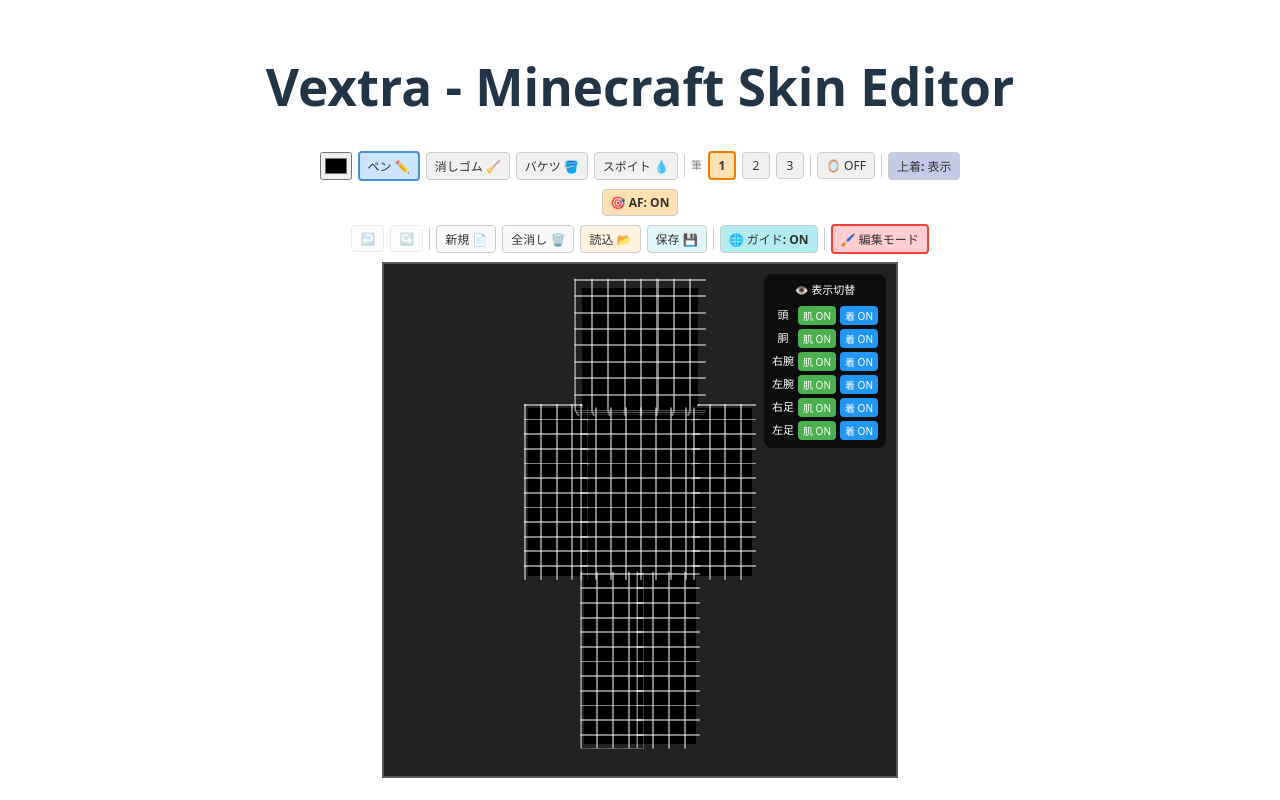
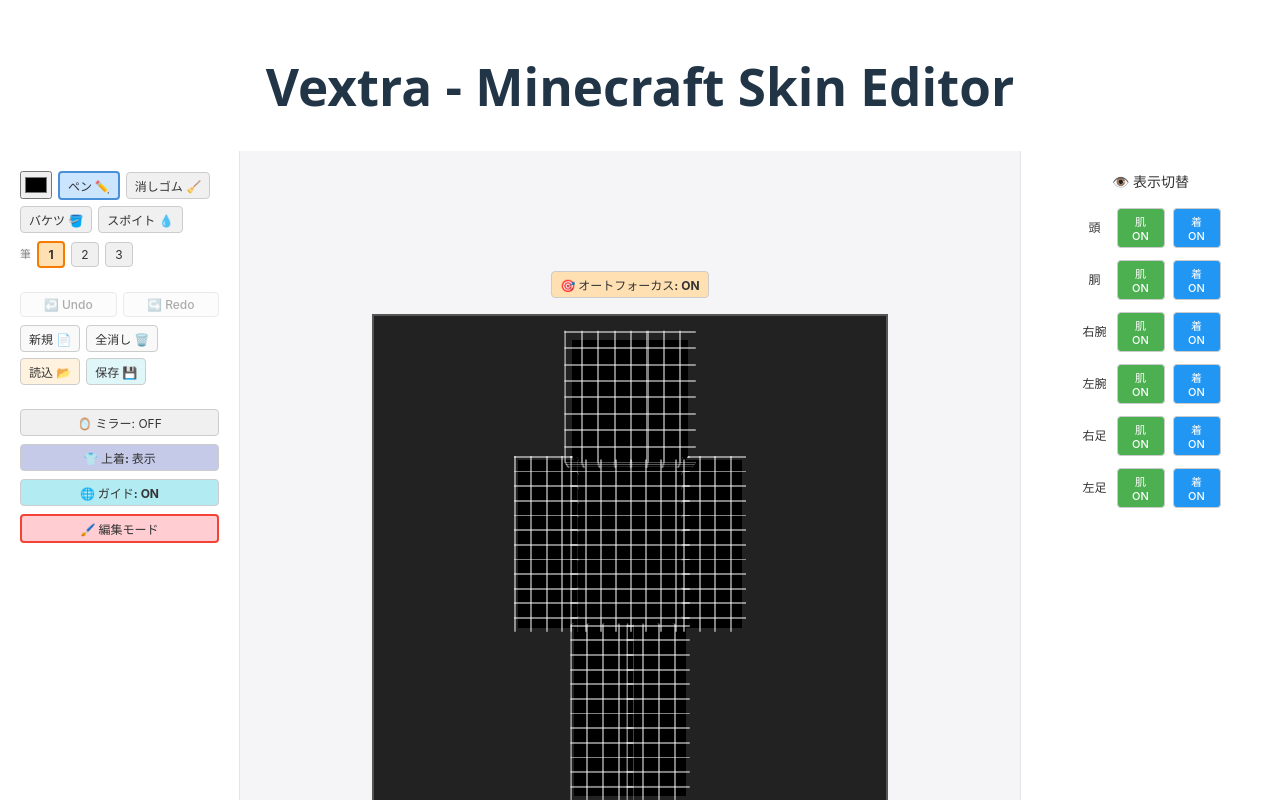
Before and after one commit to ToraMutton/minecraft-skin-editor, a React (Vite) app: page / in a window 1280 px wide. Shown: the top 800 px of the page. Built offline with nearby package versions, Linux system fonts and the light colour scheme.

Commit message:
feat: new modern UI

```diff
--- a/src/CanvasEditor.tsx
+++ b/src/CanvasEditor.tsx
@@ -474,14 +474,29 @@
 
 
   // return部分
+  return (
+    <div style={{
+      display: 'grid',
+      gridTemplateColumns: '240px 1fr 260px', // 左サイド240px、中央残り全部、右サイド260px
+      height: '100vh', // 画面いっぱいに広げる
+      width: '100vw',
+      backgroundColor: '#f5f5f7',
+      fontFamily: '-apple-system, BlinkMacSystemFont, "Segoe UI", Roboto, Helvetica, Arial, sans-serif'
+    }}>
 
-
-  return (
-    <div style={{ display: 'flex', flexDirection: 'column', alignItems: 'center', gap: '8px' }}>
-
-      {/* ===== ツールバー 1行目: ツール選択 ===== */}
-      <div style={{ display: 'flex', gap: '6px', alignItems: 'center', flexWrap: 'wrap', justifyContent: 'center' }}>
-        {/* カラーピッカー */}
+      {/* 左サイドバー（ツール＆パレット＆操作ボタン） */}
+      <aside style={{
+        backgroundColor: '#ffffff',
+        borderRight: '1px solid #e5e5e5',
+        padding: '20px',
+        display: 'flex',
+        flexDirection: 'column',
+        gap: '24px',
+        overflowY: 'auto'
+      }}>
+        {/* ツール群 */}
+        <div style={{ display: 'flex', flexDirection: 'column', gap: '8px' }}>
+          <div style={{ display: 'flex', gap: '6px', alignItems: 'center', flexWrap: 'wrap' }}>
             <input
               type="color"
               value={color}
@@ -489,132 +504,101 @@
               disabled={colorDisabled}
               style={{ cursor: colorDisabled ? 'not-allowed' : 'pointer', width: '32px', height: '28px' }}
             />
-
-        {/* ペン、消しゴム、バケツ、スポイト */}
             {(['pen', 'eraser', 'bucket', 'picker'] as Tool[]).map(t => (
               <button key={t} onClick={() => setTool(t)} style={toolBtn(t)}>
                 {toolConfig[t].label}
               </button>
             ))}
+          </div>
 
-        {/* 縦線 */}
-        <div style={{ width: '1px', height: '22px', backgroundColor: '#ccc' }} />
+          {/* 最近使った色パレット */}
+          {recentColors.length > 0 && (
+            <div style={{ display: 'flex', gap: '3px', flexWrap: 'wrap' }}>
+              {recentColors.map((c, i) => (
+                <button key={`${c}-${i}`}
+                  onClick={() => { setColor(c); setTool('pen'); }}
+                  title={c}
+                  style={{
+                    width: '20px', height: '20px', backgroundColor: c,
+                    border: c === color ? '2px solid #333' : '1px solid #aaa',
+                    borderRadius: '3px', cursor: 'pointer', padding: 0,
+                  }}
+                />
+              ))}
+            </div>
+          )}
 
           {/* ブラシサイズ */}
+          <div style={{ display: 'flex', gap: '6px', alignItems: 'center' }}>
             <span style={{ fontSize: '11px', color: '#888' }}>筆</span>
             {([1, 2, 3] as BrushSize[]).map(s => (
               <button key={s} onClick={() => setBrushSize(s)} style={sizeBtn(s)}>
                 {s}
               </button>
             ))}
-
-        {/* 縦線 */}
-        <div style={{ width: '1px', height: '22px', backgroundColor: '#ccc' }} />
-
-        {/* ミラー */}
-        <button onClick={() => setMirror(!mirror)} style={toggleBtn(mirror, '#e1bee7')}>
-          🪞 {mirror ? 'ON' : 'OFF'}
-        </button>
-
-        {/* 縦線 */}
-        <div style={{ width: '1px', height: '22px', backgroundColor: '#ccc' }} />
-
-        {/* レイヤー切り替え */}
-        <button
-          onClick={() => setShowOverlay(!showOverlay)}
-          style={toggleBtn(showOverlay, '#c5cae9')}
-        >
-          {showOverlay ? '上着: 表示' : '上着: 非表示'}
-        </button>
+          </div>
         </div>
 
-      <button
-        onClick={() => setIsAutoFocus(!isAutoFocus)}
-        style={toggleBtn(isAutoFocus, '#ffe0b2')}
-      >
-        {isAutoFocus ? '🎯 AF: ON' : '📍 AF: OFF'}
+        {/* 操作ボタン群（Undo/Redo/保存など） */}
+        <div style={{ display: 'flex', flexDirection: 'column', gap: '8px' }}>
+          <div style={{ display: 'flex', gap: '6px' }}>
+            <button onClick={handleUndo} disabled={!canUndo} style={{ ...btn, opacity: canUndo ? 1 : 0.4, flex: 1 }} title="元に戻す">↩️ Undo</button>
+            <button onClick={handleRedo} disabled={!canRedo} style={{ ...btn, opacity: canRedo ? 1 : 0.4, flex: 1 }} title="やり直す">↪️ Redo</button>
+          </div>
+          <div style={{ display: 'flex', gap: '6px', flexWrap: 'wrap' }}>
+            <button onClick={newCanvas} style={btn}>新規 📄</button>
+            <button onClick={clearCanvas} style={btn}>全消し 🗑️</button>
+            <button onClick={() => fileInputRef.current?.click()} style={{ ...btn, backgroundColor: '#fff3e0' }}>読込 📂</button>
+            <input ref={fileInputRef} type="file" accept=".png" onChange={handleImport} style={{ display: 'none' }} />
+            <button onClick={downloadImage} style={{ ...btn, backgroundColor: '#e0f7fa' }}>保存 💾</button>
+          </div>
+        </div>
+
+        {/* 各種設定 */}
+        <div style={{ display: 'flex', flexDirection: 'column', gap: '8px' }}>
+          <button onClick={() => setMirror(!mirror)} style={toggleBtn(mirror, '#e1bee7')}>
+            🪞 ミラー: {mirror ? 'ON' : 'OFF'}
           </button>
-
-      {/* ===== ツールバー 2行目: 操作ボタン ===== */}
-      <div style={{ display: 'flex', gap: '6px', alignItems: 'center', flexWrap: 'wrap', justifyContent: 'center' }}>
-
-        {/* Undo / Redo ボタン */}
-        <button onClick={handleUndo} disabled={!canUndo}
-          style={{ ...btn, opacity: canUndo ? 1 : 0.4 }} title="元に戻す">↩️</button>
-        <button onClick={handleRedo} disabled={!canRedo}
-          style={{ ...btn, opacity: canRedo ? 1 : 0.4 }} title="やり直す">↪️</button>
-
-        {/* 縦線 */}
-        <div style={{ width: '1px', height: '22px', backgroundColor: '#ccc' }} />
-
-        {/* 新規作成 */}
-        <button onClick={newCanvas} style={btn}>新規 📄</button>
-
-        {/* 全消し */}
-        <button onClick={clearCanvas} style={btn}>全消し 🗑️</button>
-
-        {/* 読込 */}
-        <button onClick={() => fileInputRef.current?.click()} style={{ ...btn, backgroundColor: '#fff3e0' }}>
-          読込 📂
+          <button onClick={() => setShowOverlay(!showOverlay)} style={toggleBtn(showOverlay, '#c5cae9')}>
+            👕 上着: {showOverlay ? '表示' : '非表示'}
           </button>
-
-        <input ref={fileInputRef} type="file" accept=".png" onChange={handleImport} style={{ display: 'none' }} />
-
-        {/* 保存 */}
-        <button onClick={downloadImage} style={{ ...btn, backgroundColor: '#e0f7fa' }}>保存 💾</button>
-
-        {/* 縦線 */}
-        <div style={{ width: '1px', height: '22px', backgroundColor: '#ccc' }} />
-
-        {/* コンテキスト・ガイド切替 */}
-        <button
-          onClick={() => setShowGuide(!showGuide)}
-          style={toggleBtn(showGuide, '#b2ebf2')}
-        >
-          {showGuide ? '🌐 ガイド: ON' : '🌑 ガイド: OFF'}
+          <button onClick={() => setShowGuide(!showGuide)} style={toggleBtn(showGuide, '#b2ebf2')}>
+            🌐 ガイド: {showGuide ? 'ON' : 'OFF'}
           </button>
-
-        {/* 縦線 */}
-        <div style={{ width: '1px', height: '22px', backgroundColor: '#ccc' }} />
-
-        {/* モード切替ボタン */}
           <button
             onClick={() => setMode(mode === 'edit' ? 'pose' : 'edit')}
             style={{
               ...btn,
               backgroundColor: mode === 'pose' ? '#a5d6a7' : '#ffcdd2',
-            fontWeight: 'bold',
-            color: '#333',
+              fontWeight: 'bold', color: '#333',
               border: mode === 'pose' ? '2px solid #4caf50' : '2px solid #f44336'
             }}
           >
             {mode === 'edit' ? '🖌️ 編集モード' : '🚶‍♂️ 鑑賞モード'}
           </button>
         </div>
+      </aside>
 
-      {/* ===== 最近使った色パレット ===== */}
-      {/* 最近使った色が1つ以上あるときだけ表示 */}
-      {recentColors.length > 0 && (
-        <div style={{ display: 'flex', gap: '3px', flexWrap: 'wrap', justifyContent: 'center' }}>
-          {recentColors.map((c, i) => (
-            <button key={`${c}-${i}`}
-              onClick={() => { setColor(c); setTool('pen'); }}
-              title={c}
-              style={{
-                width: '20px',
-                height: '20px',
-                backgroundColor: c,
-                border: c === color ? '2px solid #333' : '1px solid #aaa',
-                borderRadius: '3px',
-                cursor: 'pointer',
-                padding: 0,
-              }}
-            />
-          ))}
-        </div>
-      )}
 
-      {/* ===== キャンバスエリア ===== */}
+      {/* 中央エリア */}
+      <main style={{
+        display: 'flex',
+        flexDirection: 'column',
+        justifyContent: 'center',
+        alignItems: 'center',
+        position: 'relative',
+        padding: '40px',
+        gap: '16px'
+      }}>
+        {/* AFボタンはキャンバスの上に配置 */}
+        <button
+          onClick={() => setIsAutoFocus(!isAutoFocus)}
+          style={toggleBtn(isAutoFocus, '#ffe0b2')}
+        >
+          {isAutoFocus ? '🎯 オートフォーカス: ON' : '📍 オートフォーカス: OFF'}
+        </button>
+
+        {/* 3Dキャンバス本体 */}
         <div
           ref={containerRef}
           onPointerDown={handlePointerDown}
@@ -625,36 +609,36 @@
             width: '512px', height: '512px',
             border: '2px solid #555',
             overflow: 'hidden',
-          position: 'relative',
-          display: 'flex',
-          justifyContent: 'center',
-          alignItems: 'center',
             backgroundColor: '#222',
             touchAction: 'none',
           }}
-      >
-        {/* パーツ表示切替メニュー */}
-        <div style={{
-          position: 'absolute',
-          top: '10px',
-          right: '10px',
+        />
+
+        {/* --- 見えない裏方キャンバス --- */}
+        <canvas ref={canvasRef} width={64} height={64} style={{ display: 'none' }} />
+      </main>
+
+
+      {/* 右サイドバー（パーツ表示切替メニュー） */}
+      <aside style={{
+        backgroundColor: '#ffffff',
+        borderLeft: '1px solid #e5e5e5',
+        padding: '20px',
         display: 'flex',
         flexDirection: 'column',
         gap: '4px',
-          background: 'rgba(0, 0, 0, 0.6)',
-          padding: '8px',
-          borderRadius: '8px',
-          pointerEvents: 'auto',
+        overflowY: 'auto'
       }}>
-          <span style={{ fontSize: '11px', color: '#fff', marginBottom: '4px', textAlign: 'center' }}>👁️ 表示切替</span>
+        <span style={{ fontSize: '14px', fontWeight: 'bold', color: '#333', marginBottom: '8px', textAlign: 'center' }}>👁️ 表示切替</span>
+
         {(Object.keys(visibleParts) as (keyof typeof visibleParts)[]).map(key => {
           const labels: Record<string, string> = { head: '頭', body: '胴', rightArm: '右腕', leftArm: '左腕', rightLeg: '右足', leftLeg: '左足' };
           const isBaseActive = visibleParts[key];
           const isOverActive = visibleOverlay[key as keyof typeof visibleOverlay];
 
           return (
-              <div key={key} style={{ display: 'flex', gap: '4px', alignItems: 'center' }}>
-                <span style={{ fontSize: '11px', color: '#fff', width: '22px', textAlign: 'center' }}>{labels[key]}</span>
+            <div key={key} style={{ display: 'flex', gap: '8px', alignItems: 'center', justifyContent: 'center', padding: '4px 0' }}>
+              <span style={{ fontSize: '12px', color: '#333', width: '28px', textAlign: 'center' }}>{labels[key]}</span>
 
               {/* 素肌トグル */}
               <button
@@ -662,8 +646,8 @@
                 onClick={() => setVisibleParts(prev => ({ ...prev, [key]: !prev[key] }))}
                 style={{
                   ...btn,
-                    backgroundColor: isBaseActive ? '#4caf50' : '#555',
-                    color: '#fff', fontSize: '10px', border: 'none', padding: '2px 4px', width: '38px'
+                  backgroundColor: isBaseActive ? '#4caf50' : '#f0f0f0',
+                  color: isBaseActive ? '#fff' : '#333', fontSize: '11px', border: '1px solid #ccc', padding: '4px 8px', width: '48px'
                 }}
               >
                 肌 {isBaseActive ? 'ON' : 'OFF'}
@@ -675,8 +659,8 @@
                 onClick={() => setVisibleOverlay(prev => ({ ...prev, [key]: !prev[key as keyof typeof visibleOverlay] }))}
                 style={{
                   ...btn,
-                    backgroundColor: isOverActive ? '#2196f3' : '#555',
-                    color: '#fff', fontSize: '10px', border: 'none', padding: '2px 4px', width: '38px'
+                  backgroundColor: isOverActive ? '#2196f3' : '#f0f0f0',
+                  color: isOverActive ? '#fff' : '#333', fontSize: '11px', border: '1px solid #ccc', padding: '4px 8px', width: '48px'
                 }}
               >
                 着 {isOverActive ? 'ON' : 'OFF'}
@@ -684,16 +668,8 @@
             </div>
           );
         })}
-        </div>
-      </div>
+      </aside>
 
-      {/* --- 見えない裏方キャンバス --- */}
-      <canvas
-        ref={canvasRef}
-        width={64}
-        height={64}
-        style={{ display: 'none' }}
-      />
     </div>
   );
 }
```
Lines whose indentation alone changed are shown as unchanged.
